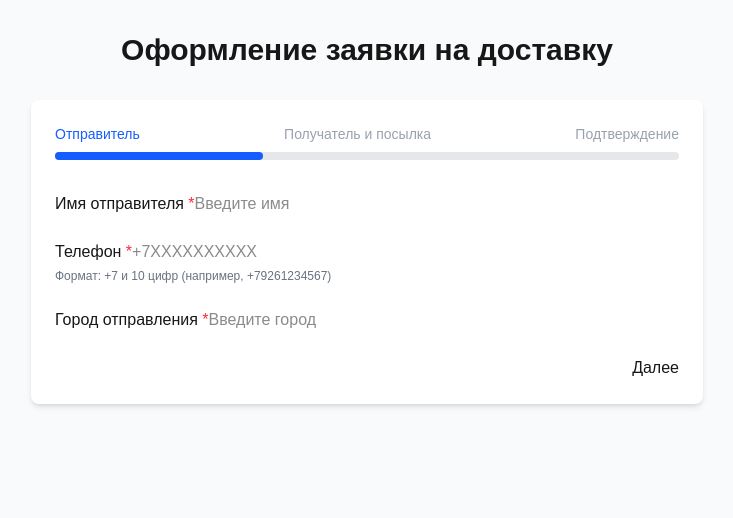
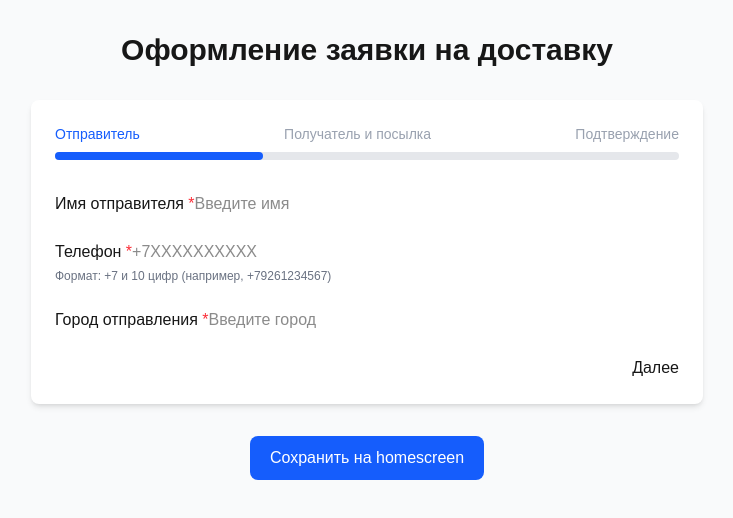
Before and after one commit to alinidi/delivery-app, a Next.js app: page / in a window 1280 px wide. Shown: the top 518 px of the page, without its empty margins (273-1006 px from the left). Built offline with nearby package versions, Linux system fonts and the light colour scheme.

Commit message:
feat: add pwa-install

```diff
--- a/package.json
+++ b/package.json
@@ -9,7 +9,9 @@
     "lint": "eslint"
   },
   "dependencies": {
+    "@khmyznikov/pwa-install": "^0.6.3",
     "next": "16.1.6",
+    "next-pwa": "^5.6.0",
     "react": "19.2.3",
     "react-dom": "19.2.3",
     "uuid": "^13.0.0",
--- a/src/app/page.tsx
+++ b/src/app/page.tsx
@@ -1,16 +1,55 @@
 'use client';
 
+import { useEffect, useState, useRef } from 'react';
 import OrderForm from './components/forms/OrderForm';
 import { OrderProvider } from './context/OrderContext';
 
 export default function Home() {
+    const [mounted, setMounted] = useState(false);
+    // eslint-disable-next-line @typescript-eslint/no-explicit-any
+    const pwaInstallRef = useRef<any>(null);
+
+    useEffect(() => {
+        import('@khmyznikov/pwa-install').then(() => {
+            setMounted(true);
+        });
+    }, []);
+
+    const handleShowDialog = () => {
+        if (pwaInstallRef.current) {
+            pwaInstallRef.current.showDialog(true);
+        }
+    };
+
+    if (!mounted) return null;
+
     return (
         <OrderProvider>
             <div className="container-custom py-8">
                 <h1 className="text-3xl font-bold text-center mb-8">
                     Оформление заявки на доставку
                 </h1>
+
                 <OrderForm />
+
+                {/* Кнопка, которая вызывает диалог установки */}
+                <div className="flex justify-center mt-8">
+                    <button
+                        onClick={handleShowDialog}
+                        className="px-5 py-2.5 bg-blue-600 hover:bg-blue-700 text-white font-medium rounded-lg transition-colors"
+                    >
+                        Сохранить на homescreen
+                    </button>
+                </div>
+
+                {/* Web Component (скрытый, вызывается программно) */}
+                <pwa-install
+                    ref={pwaInstallRef}
+                    install-description="Сохраните сайт на рабочий стол"
+                    manifest-url="/manifest.json"
+                    name="NPVPN"
+                    description="Установите npvpn на рабочий стол"
+                />
             </div>
         </OrderProvider>
     );
```
Also changed, not shown: src/app/layout.tsx (+5 -8 lines), public/vpn.png (added), src/app/manifest.json (added), 1 other file (tests, documents, lock files or other folders).
